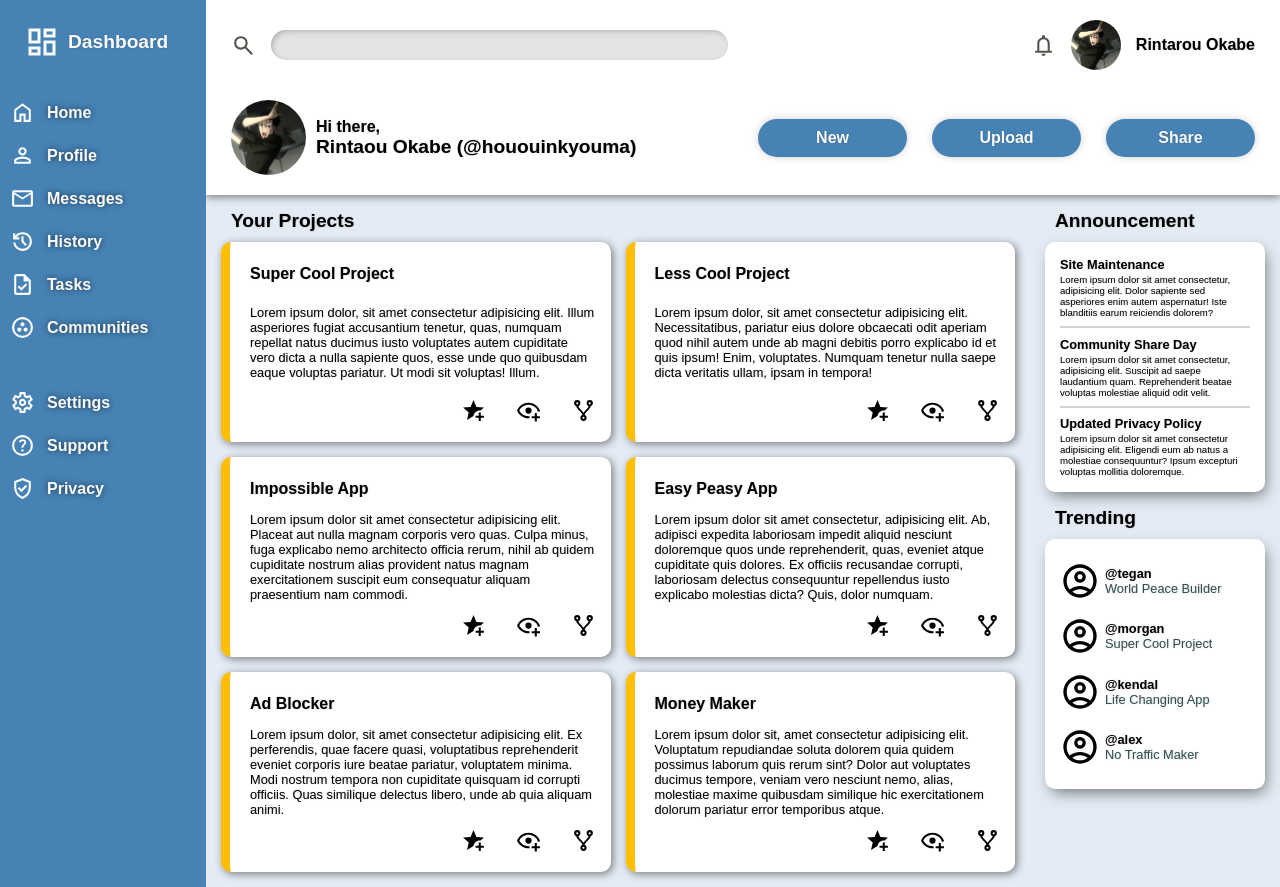
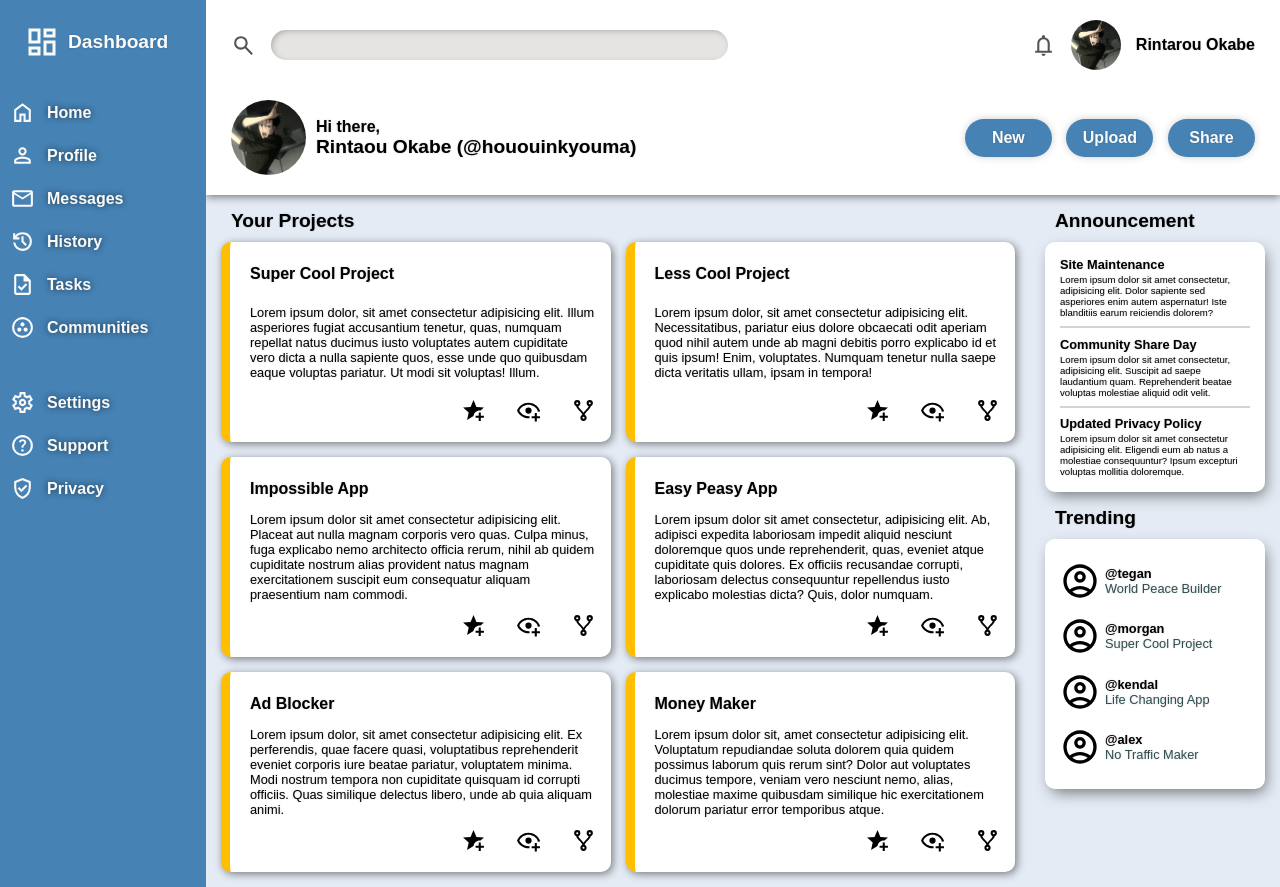
Before and after one commit to jnssvdl/admin-dashboard, a plain HTML site: page index.html in a window 1280 px wide. Drawn offline with Linux system fonts and the light colour scheme; a web font is replaced by a local one.

```diff
--- a/style.css
+++ b/style.css
@@ -30,6 +30,7 @@ html, body {
 
 img {
     cursor: pointer;
+    /* border-radius: 50%; */
 }
 
 /* header */
@@ -67,6 +68,7 @@ img {
     display: flex;
     align-items: center;
     gap: 15px;
+    justify-content: flex-end;
 }
 
 .searchbar > input {
@@ -102,9 +104,12 @@ img {
 }
 
 .button-container {
+    width: 60%;
+    justify-self: flex-end;
     display: flex;
     align-items: center;
     gap: 5%;
+    justify-content: flex-end;
 }
 
 .button {
@@ -122,10 +127,6 @@ img {
 
 .button:hover {
     background-color: #6495ED;
-}
-
-.account, .button-container {
-    justify-content: flex-end;
 }
 
 
```
